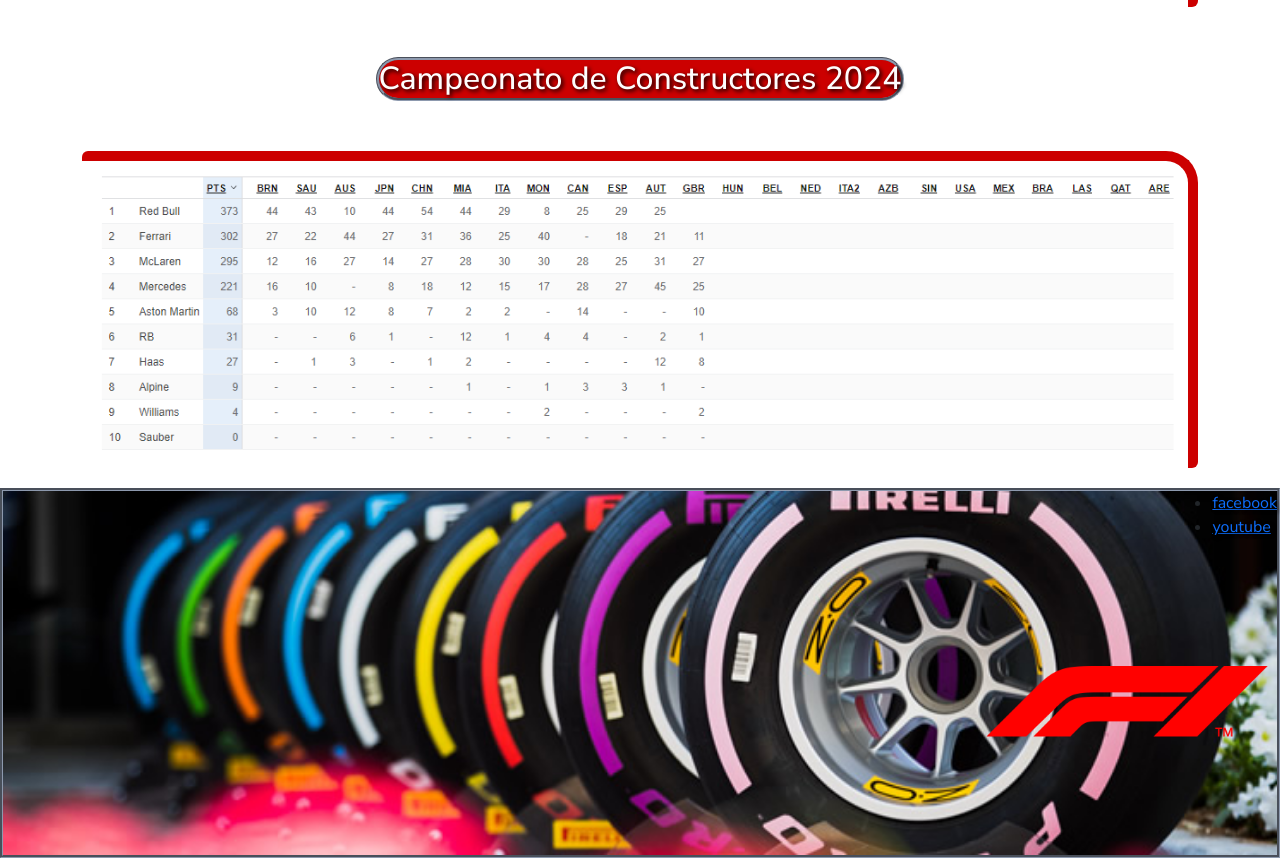
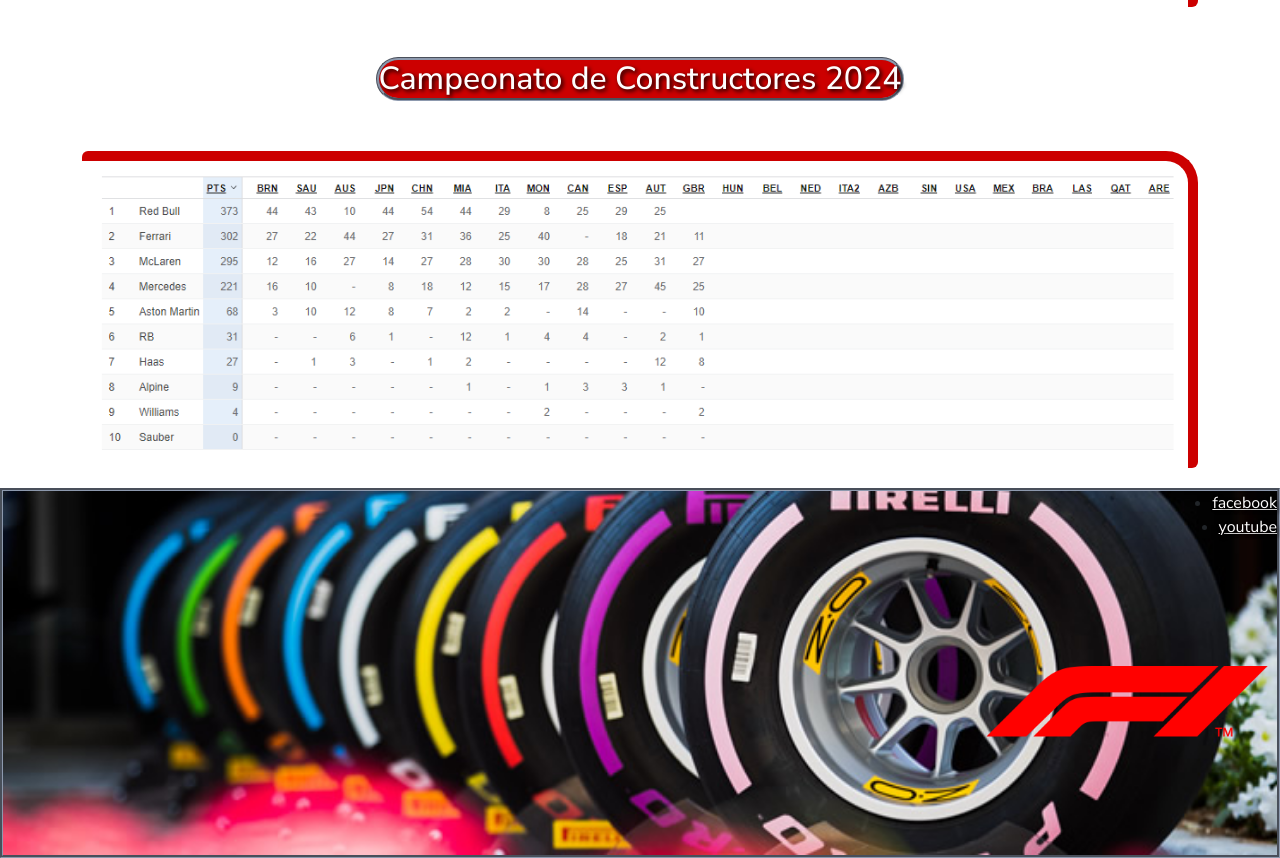
Before and after one commit to Omar-Almiron/Formula-1_Almiron, a website: page html/campeonato.html in a window 1280 px wide. Shown: the part 1336-2194 px from the top of the page. Drawn offline with nearby package versions, Linux system fonts and the light colour scheme; files whose address does not match are found by name.

Commit message:
[M] Actualizacion proyecto final

```diff
--- a/html/campeonato.html
+++ b/html/campeonato.html
@@ -56,17 +56,18 @@
         </main>
         <footer class="pie">
             <section class="bg-pie">
+               <div>
+                    <nav class="redes ul">
+                        <ul>
+                            <li><a href="https://www.facebook.com/"class="redes">facebook</a></li>
+                            <li><a href="https://www.youtube.com/"class="redes">youtube</a></li>
+                        </ul>
+                    </nav>
                 <nav>
-                    <ul class="redes">
-                        <li><a href="facebook">facebook</a></li>
-                        <li><a href="youtube">youtube</a></li>
-                    </ul>
+                    <a href="index.html">
+                        <img src="./assets/logo/logo.png.png" alt="logo.icon" class="logo">
                 </nav>
-                <nav>
-                    <a href="../index.html">
-                        <img src="../assets/logo/logo.png.png" alt="logo.icon" class="logo">
-                    </a>
-                </nav>
+               </div>
             </section>
         </footer>
    </div>
```
Also changed, not shown: html/equipos.html (+8 -8 lines), index.html (+2 -2 lines), assets/pistas/calendario-f1-2024.jpg (renamed from assets/pistas/Formula-1-2024-Calendario-F1-2024.jpg), assets/pistas/pistamontreal.png (renamed from assets/pistas/montreal.png).
